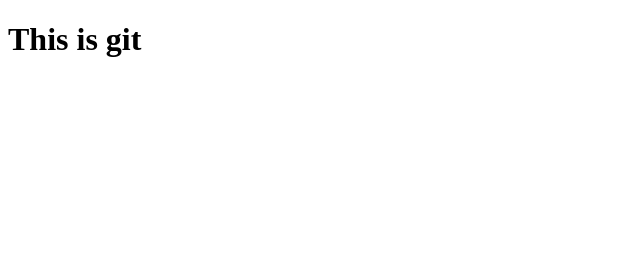
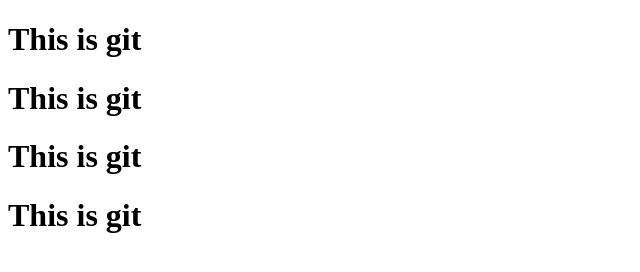
Before and after one commit to AmirM92/fullstack-103, a plain HTML site: page index.html in a window 1280 px wide. Shown: the whole page, without its empty margins (0-640 px from the left). Drawn offline with Linux system fonts and the light colour scheme.

Commit message:
first commit

```diff
--- a/index.html
+++ b/index.html
@@ -7,5 +7,8 @@
 </head>
 <body>
     <h1>This is git</h1>
+    <h1>This is git</h1>
+    <h1>This is git</h1>
+    <h1>This is git</h1>
 </body>
 </html>
```
